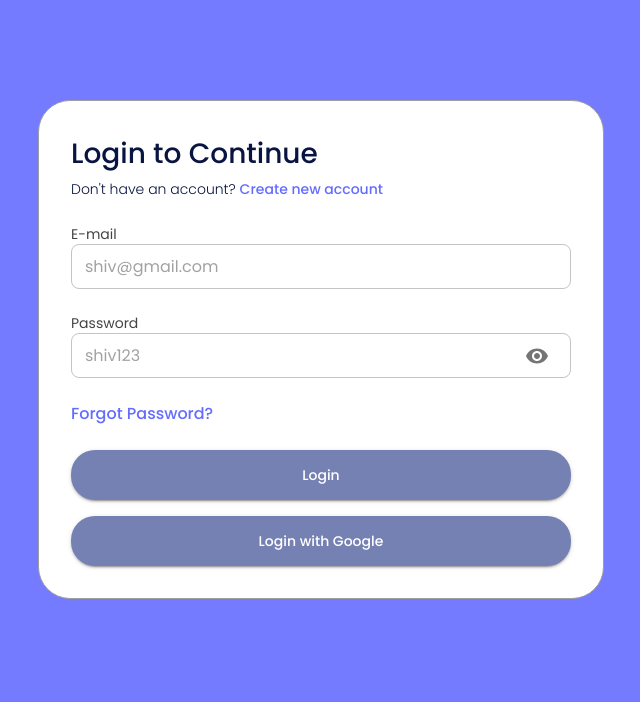
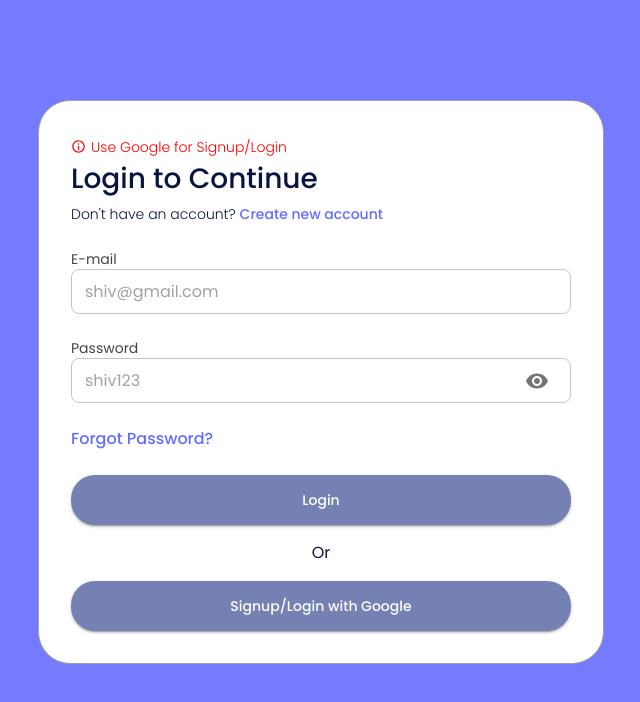
Before and after one commit to shiv-choudhury/everything-ui, a React (Vite) app: page /login in a window 1280 px wide. Shown: the top 702 px of the page, without its empty margins (319-959 px from the left). Built offline with nearby package versions, Linux system fonts and the light colour scheme.

Commit message:
UI- Improve Header(add loader) and Login pages(add login from Google message)

```diff
--- a/src/Components/AuthFiles/Login.jsx
+++ b/src/Components/AuthFiles/Login.jsx
@@ -1,3 +1,7 @@
+import React, { useState } from "react";
+import { Link, Navigate, useNavigate } from "react-router-dom";
+import { useAuth0 } from "@auth0/auth0-react";
+
 import {
   Box,
   Button,
@@ -6,14 +10,12 @@ import {
   InputAdornment,
   InputLabel,
   OutlinedInput,
-  TextField
+  Typography
 } from "@mui/material";
-import React, { useState } from "react";
-import { Link, Navigate, useNavigate } from "react-router-dom";
+import { VisibilityOff } from "@mui/icons-material";
 import Visibility from "@mui/icons-material/Visibility";
-import { VisibilityOff } from "@mui/icons-material";
+import InfoOutlinedIcon from "@mui/icons-material/InfoOutlined";
 import Snackbar from "@mui/material/Snackbar";
-import { useAuth0 } from "@auth0/auth0-react";
 
 export default function Login() {
   const navigate = useNavigate();
@@ -55,6 +57,13 @@ export default function Login() {
   return (
     <div className="auth-div">
       <div className="auth-card">
+        <div className="auth-subtitle" style={{ color: "red" }}>
+          <InfoOutlinedIcon
+            style={{ fontSize: 15, marginRight: 5, marginBottom: -2 }}
+          />
+          Use Google for Signup/Login
+        </div>
+
         <Grid container rowGap={3}>
           <Grid item xs={12}>
             <div className="auth-title">Login to Continue</div>
@@ -103,13 +112,15 @@ export default function Login() {
             >
               Login
             </Button>
-            <Box mt={2} />
+            <Box className="center" my={2}>
+              <Typography>Or</Typography>
+            </Box>
             <Button
               variant="contained"
               onClick={() => loginWithRedirect()}
               fullWidth
             >
-              Login with Google
+              Signup/Login with Google
             </Button>
             <Snackbar
               open={open}
--- a/src/Components/Header.jsx
+++ b/src/Components/Header.jsx
@@ -1,12 +1,20 @@
-import { AppBar, Button, IconButton, Toolbar, Typography } from "@mui/material";
+import {
+  AppBar,
+  Button,
+  CircularProgress,
+  IconButton,
+  Toolbar,
+  Typography
+} from "@mui/material";
 import React from "react";
 import MenuIcon from "@mui/icons-material/Menu";
 import { useNavigate } from "react-router-dom";
 import { useAuth0 } from "@auth0/auth0-react";
+// import useAppContext from "../Context/AppContext";
 
 const Header = ({ setDrawerState, drawerState }) => {
   const navigate = useNavigate();
-  const { userState, dispatch } = useAppContext();
+  // const { userState, dispatch } = useAppContext();
   const { loginWithRedirect, logout, user, isAuthenticated, isLoading } =
     useAuth0();
   console.log("--->", user, isAuthenticated, isLoading);
@@ -29,7 +37,10 @@ const Header = ({ setDrawerState, drawerState }) => {
         <Typography variant="h6" component="div" sx={{ flexGrow: 1 }}>
           My Vite Project
         </Typography>
-        {isAuthenticated && (
+
+        {!isAuthenticated && isLoading ? (
+          <CircularProgress sx={{ color: "white", marginLeft: 1 }} size={30} />
+        ) : (
           <>
             <img
               style={{
@@ -42,42 +53,26 @@ const Header = ({ setDrawerState, drawerState }) => {
               alt="profile picture"
             />
             <Typography>Welcome {user?.name}!</Typography>
+            <Button
+              style={{ marginLeft: 10 }}
+              variant="outlined"
+              onClick={() =>
+                logout({ logoutParams: { returnTo: window.location.origin } })
+              }
+              color="inherit"
+            >
+              Logout
+            </Button>
           </>
         )}
-        <Button
+        {/* <Button
           style={{ marginLeft: 10 }}
           variant="outlined"
           onClick={() => navigate("/login")}
           color="inherit"
         >
           App Logout
-        </Button>
-        {/* {isAuthenticated ? (
-          <Button
-            onClick={() =>
-              logout({ logoutParams: { returnTo: window.location.origin } })
-            }
-            color="inherit"
-          >
-            Google Logout
-          </Button>
-        ) : (
-          <Button variant="contained" onClick={() => loginWithRedirect()}>
-            Login with Google
-          </Button>
-        )} */}
-        {isAuthenticated && (
-          <Button
-            style={{ marginLeft: 10 }}
-            variant="outlined"
-            onClick={() =>
-              logout({ logoutParams: { returnTo: window.location.origin } })
-            }
-            color="inherit"
-          >
-            Google Logout
-          </Button>
-        )}
+        </Button> */}
       </Toolbar>
     </AppBar>
   );
--- a/src/Styles/authpage.scss
+++ b/src/Styles/authpage.scss
@@ -9,6 +9,7 @@
     padding: 32px;
     background: #ffffff;
     width: 500px;
+    color: #091540;
 
     .auth-title {
       font-size: 28px;
--- a/src/Styles/style.scss
+++ b/src/Styles/style.scss
@@ -14,3 +14,7 @@
   transform: translate(-50%, -50%);
   width: 165px;
 }
+
+.center {
+  text-align: center;
+}
```
